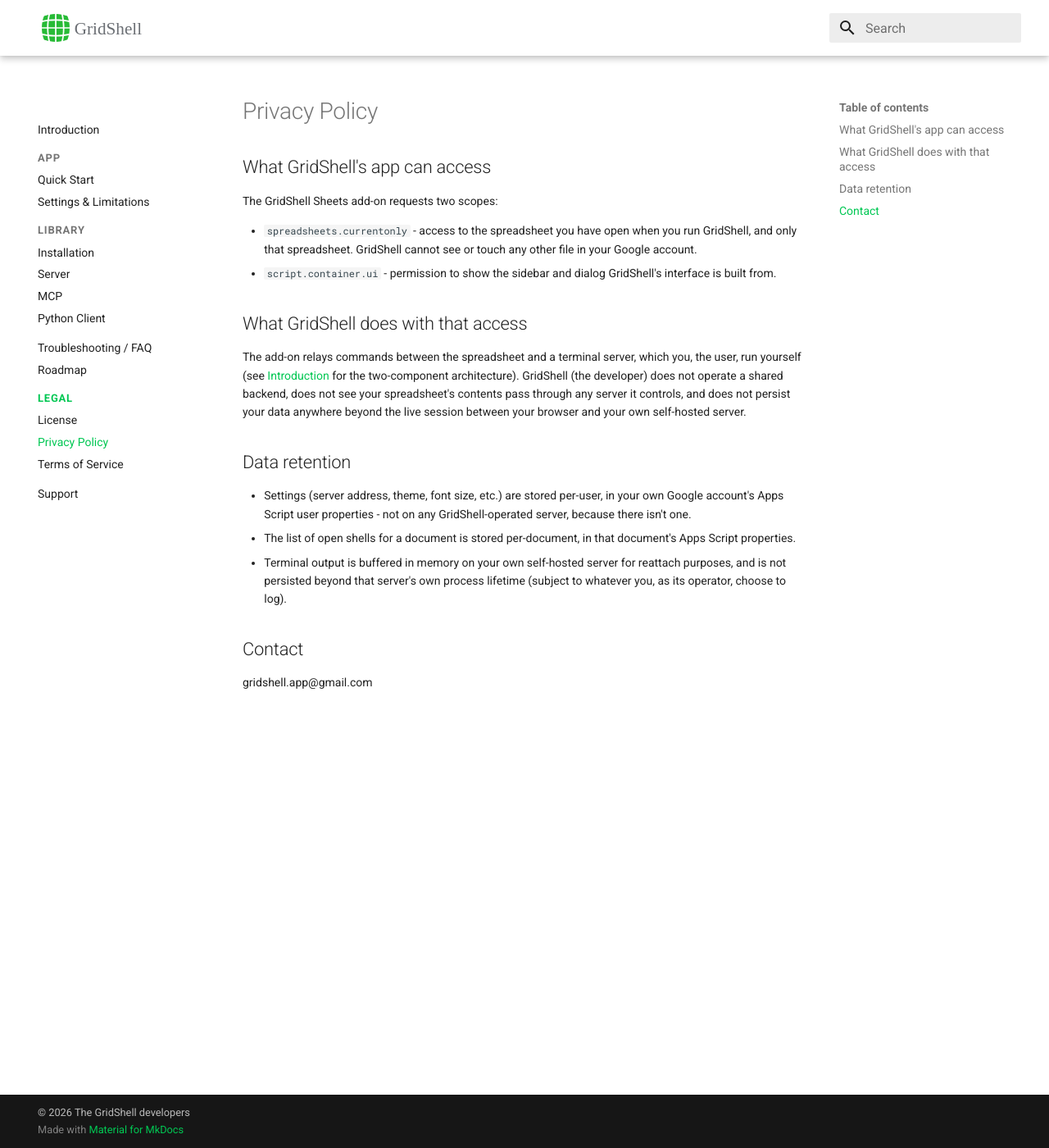
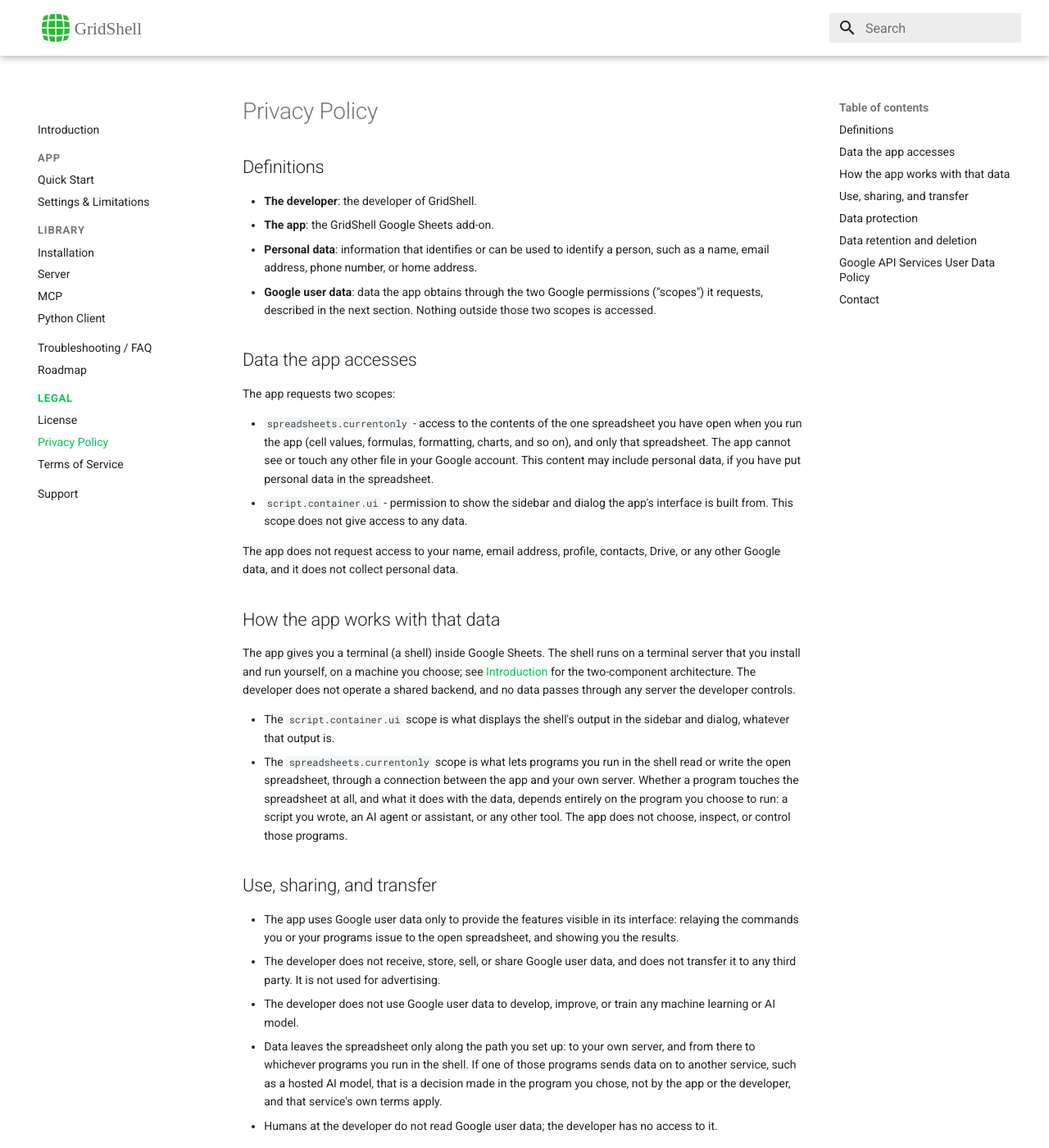
Before and after one commit to gridshell-app/gridshell-app.github.io, an MkDocs documentation site: the page built from docs-site/legal/privacy-policy.md, in a window 1280 px wide and 1400 px high. Shown: the whole window at 82% size. Built offline with MkDocs 1.6.1 and Material for MkDocs 9.7.7, drawn with Linux system fonts in a browser that asks for light colours; some of the changed text lies outside the part shown.

Commit message:
Expand privacy policy: define terms, state accessed data, use/sharing, protection, deletion
Co-Authored-By: Claude Sonnet 5 <noreply@anthropic.com>

```diff
--- a/docs-site/legal/privacy-policy.md
+++ b/docs-site/legal/privacy-policy.md
@@ -1,22 +1,51 @@
 # Privacy Policy
 
-## What GridShell's app can access
+## Definitions
 
-The GridShell Sheets add-on requests two scopes:
+- **The developer**: the developer of GridShell.
+- **The app**: the GridShell Google Sheets add-on.
+- **Personal data**: information that identifies or can be used to identify a person, such as a name, email address, phone number, or home address.
+- **Google user data**: data the app obtains through the two Google permissions ("scopes") it requests, described in the next section. Nothing outside those two scopes is accessed.
 
-- `spreadsheets.currentonly` - access to the spreadsheet you have open when you run GridShell, and only that spreadsheet. GridShell cannot see or touch any other file in your Google account.
-- `script.container.ui` - permission to show the sidebar and dialog GridShell's interface is built from.
+## Data the app accesses
 
-## What GridShell does with that access
+The app requests two scopes:
 
-The add-on relays commands between the spreadsheet and a terminal server, which you, the user, run yourself (see [Introduction](../index.md) for the two-component architecture). GridShell (the developer) does not operate a shared backend, does not see your spreadsheet's contents pass through any server it controls, and does not persist your data anywhere beyond the live session between your browser and your own self-hosted server.
+- `spreadsheets.currentonly` - access to the contents of the one spreadsheet you have open when you run the app (cell values, formulas, formatting, charts, and so on), and only that spreadsheet. The app cannot see or touch any other file in your Google account. This content may include personal data, if you have put personal data in the spreadsheet.
+- `script.container.ui` - permission to show the sidebar and dialog the app's interface is built from. This scope does not give access to any data.
 
-## Data retention
+The app does not request access to your name, email address, profile, contacts, Drive, or any other Google data, and it does not collect personal data.
 
-- Settings (server address, theme, font size, etc.) are stored per-user, in your own Google account's Apps Script user properties - not on any GridShell-operated server, because there isn't one.
-- The list of open shells for a document is stored per-document, in that document's Apps Script properties.
+## How the app works with that data
+
+The app gives you a terminal (a shell) inside Google Sheets. The shell runs on a terminal server that you install and run yourself, on a machine you choose; see [Introduction](../index.md) for the two-component architecture. The developer does not operate a shared backend, and no data passes through any server the developer controls.
+
+- The `script.container.ui` scope is what displays the shell's output in the sidebar and dialog, whatever that output is.
+- The `spreadsheets.currentonly` scope is what lets programs you run in the shell read or write the open spreadsheet, through a connection between the app and your own server. Whether a program touches the spreadsheet at all, and what it does with the data, depends entirely on the program you choose to run: a script you wrote, an AI agent or assistant, or any other tool. The app does not choose, inspect, or control those programs.
+
+## Use, sharing, and transfer
+
+- The app uses Google user data only to provide the features visible in its interface: relaying the commands you or your programs issue to the open spreadsheet, and showing you the results.
+- The developer does not receive, store, sell, or share Google user data, and does not transfer it to any third party. It is not used for advertising.
+- The developer does not use Google user data to develop, improve, or train any machine learning or AI model.
+- Data leaves the spreadsheet only along the path you set up: to your own server, and from there to whichever programs you run in the shell. If one of those programs sends data on to another service, such as a hosted AI model, that is a decision made in the program you chose, not by the app or the developer, and that service's own terms apply.
+- Humans at the developer do not read Google user data; the developer has no access to it.
+
+## Data protection
+
+The app does not store Google user data; it only relays it between the spreadsheet and your server. The connection goes to your server address you enter in Settings: a server on your own machine, or a remote one (use a `wss://` address to encrypt the connection). The server requires an authentication token by default, so nothing can connect to it without that token. If you run a server that other machines can reach, see [Server: Security & Deployment](../library/server.md#security-deployment) for how to secure it.
+
+## Data retention and deletion
+
+- Spreadsheet contents are never copied into any storage operated by the developer, because there isn't any.
+- Settings (server address, authentication token, theme, font size, etc.) are stored per user, in your own Google account's Apps Script user properties - not on any server operated by the developer. They can remain associated with your account after the app is uninstalled; to remove them, clear the server address and token in Settings and Save before uninstalling.
+- The list of open shells for a document is stored per document, in that document's Apps Script properties.
 - Terminal output is buffered in memory on your own self-hosted server for reattach purposes, and is not persisted beyond that server's own process lifetime (subject to whatever you, as its operator, choose to log).
+
+## Google API Services User Data Policy
+
+The app's use and transfer of information received from Google APIs to any other app will adhere to the [Google API Services User Data Policy](https://developers.google.com/terms/api-services-user-data-policy), including the Limited Use requirements.
 
 ## Contact
 
-gridshell.app@gmail.com
+gridshell.app@gmail.com. If you email this address or open a GitHub issue, the details you choose to include are received by the developer only for the purpose of responding.
```
